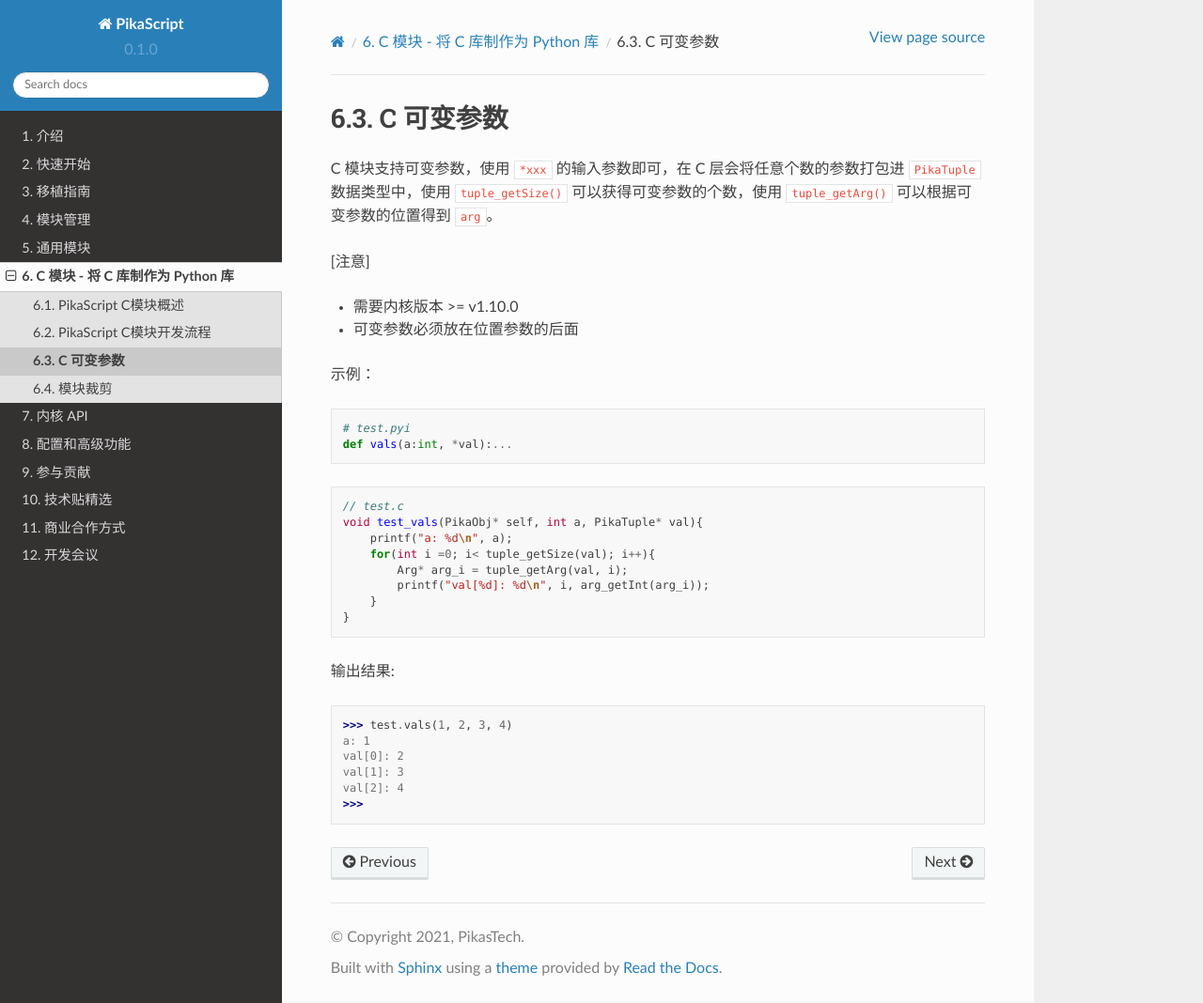
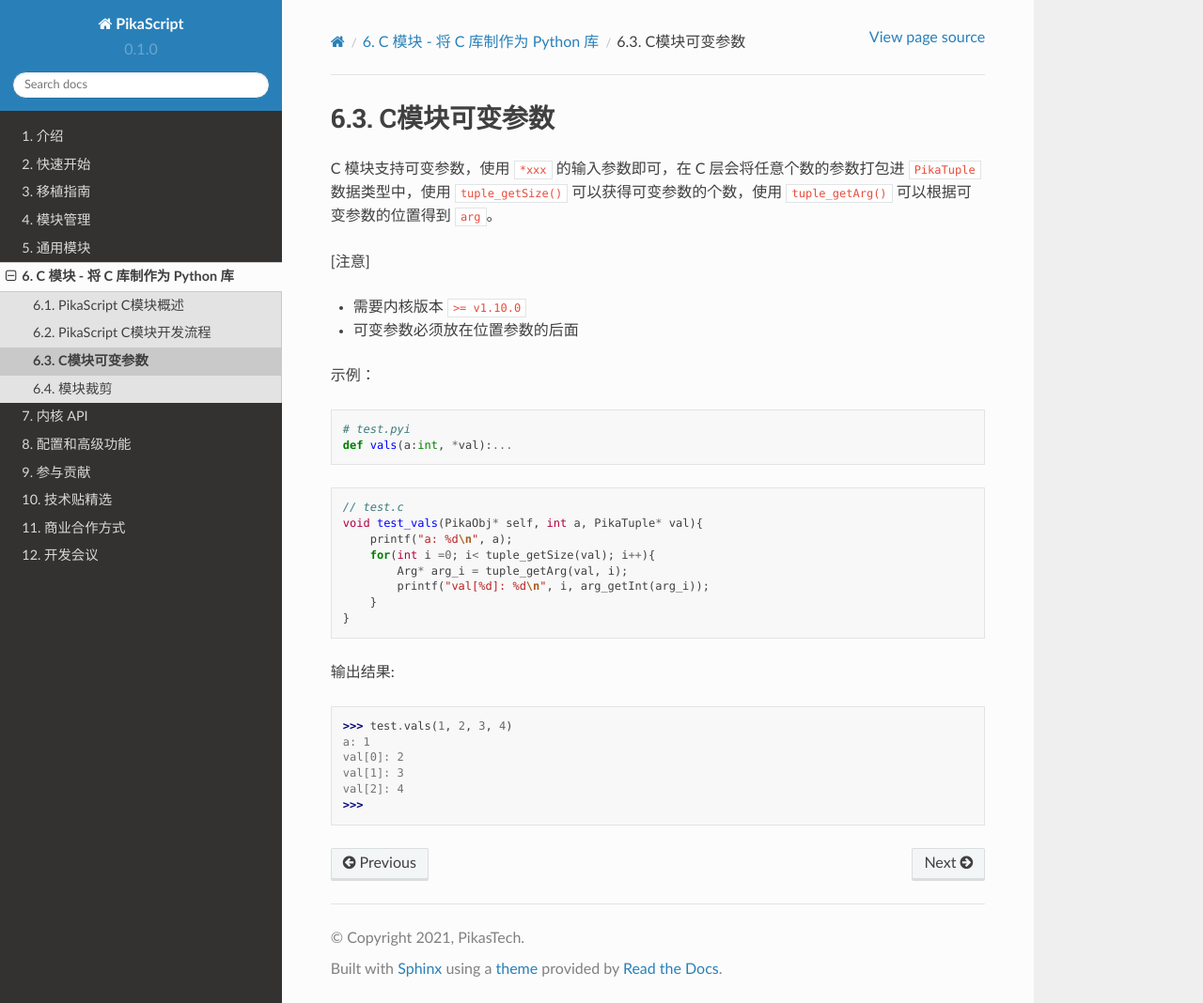
Before and after one commit to pikasTech/pikadoc, a Sphinx documentation site: the page built from docs/source/cmodule_enhance.md, in a window 1280 px wide and 1068 px high. Shown: the whole window at 94% size. Built offline with Sphinx 7.4.7 and the Read the Docs theme 2.0.0, drawn with Linux system fonts in a browser that asks for light colours.

Commit message:
Update cmodule_enhance.md

```diff
--- a/docs/source/cmodule_enhance.md
+++ b/docs/source/cmodule_enhance.md
@@ -1,12 +1,11 @@
-# C 可变参数
+# C模块可变参数
 
 C 模块支持可变参数，使用 `*xxx` 的输入参数即可，在 C 层会将任意个数的参数打包进 `PikaTuple` 数据类型中，使用 `tuple_getSize()` 可以获得可变参数的个数，使用 `tuple_getArg()` 可以根据可变参数的位置得到 `arg`。
 
 
-
 [注意]
 
-- 需要内核版本 >= v1.10.0
+- 需要内核版本 `>= v1.10.0`
 
 - 可变参数必须放在位置参数的后面
 
```
